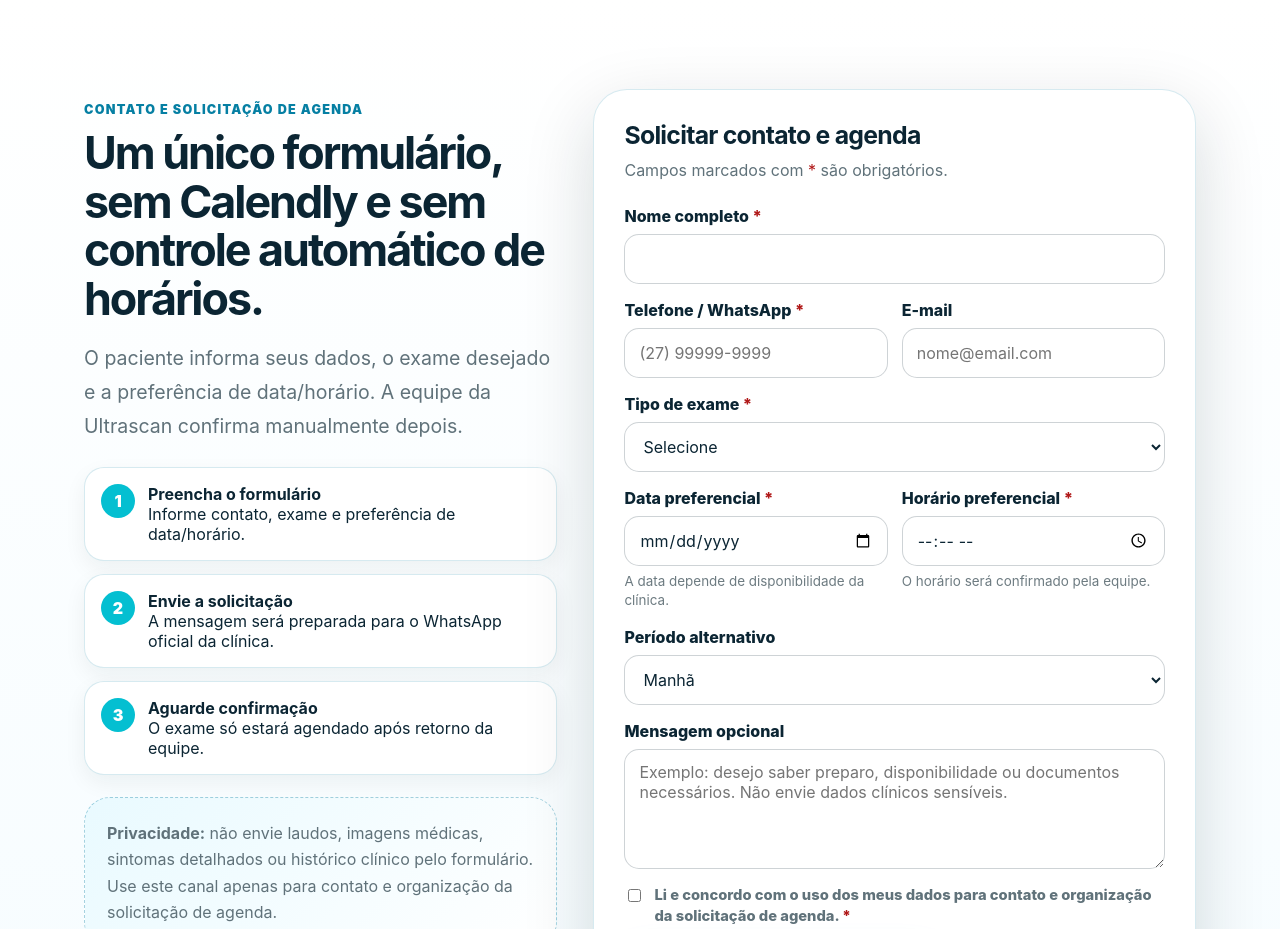
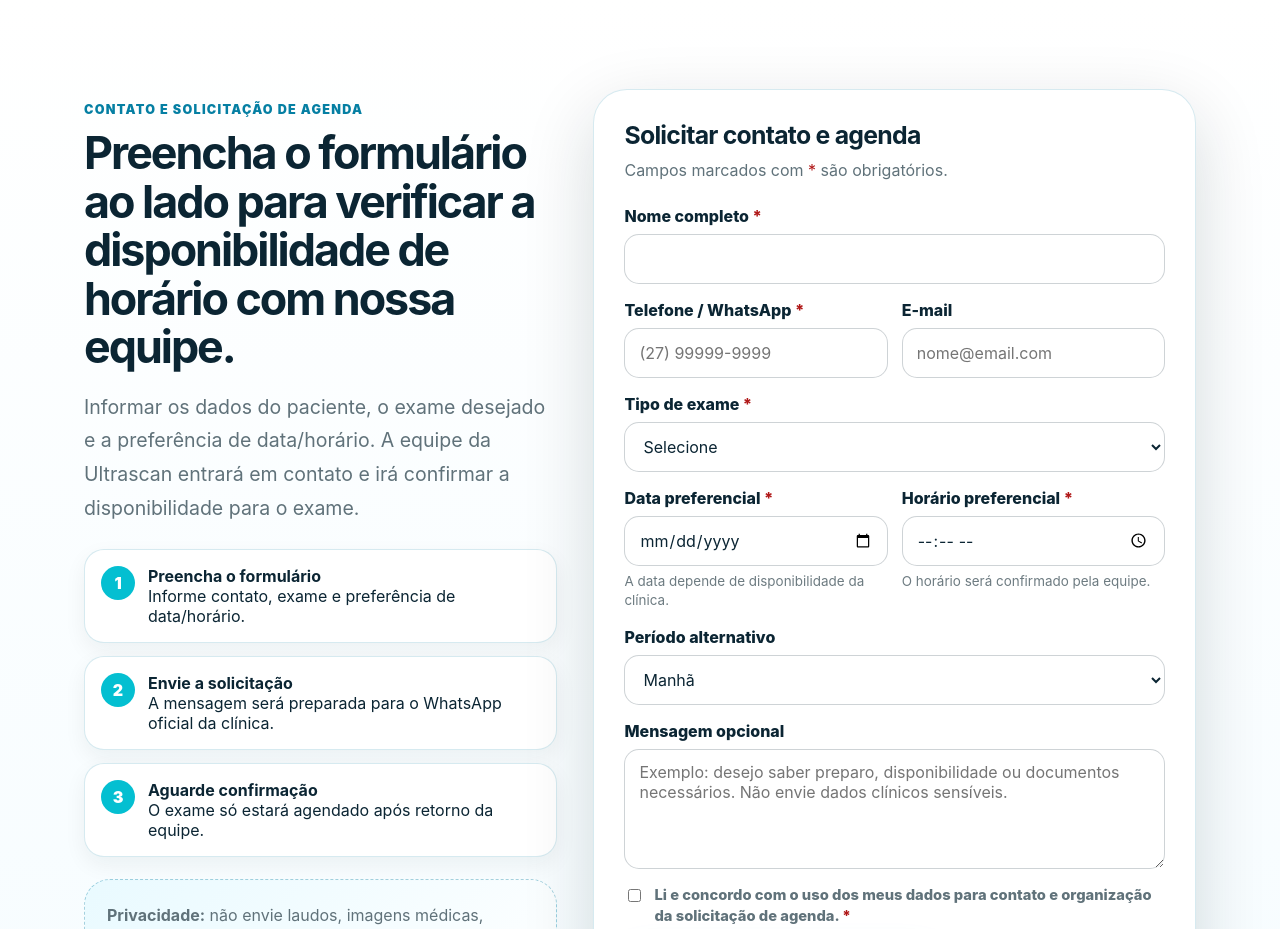
Before and after one commit to RobertoCR72/Aula_Web, a plain HTML site: page index.html in a window 1280 px wide. Shown: the part 1880-2809 px from the top of the page. Drawn offline with Linux system fonts and the light colour scheme.

Commit message:
subtitulo

```diff
--- a/index.html
+++ b/index.html
@@ -76,8 +76,8 @@
       <div class="container form-wrap">
         <div>
           <p class="eyebrow">Contato e solicitação de agenda</p>
-          <h2 class="section-title" id="form-title">Um único formulário, sem Calendly e sem controle automático de horários.</h2>
-          <p class="subtitle">O paciente informa seus dados, o exame desejado e a preferência de data/horário. A equipe da Ultrascan confirma manualmente depois.</p>
+          <h2 class="section-title" id="form-title">Preencha o formulário ao lado para verificar a disponibilidade de horário com nossa equipe.</h2>
+          <p class="subtitle">Informar os dados do paciente, o exame desejado e a preferência de data/horário. A equipe da Ultrascan entrará em contato e irá confirmar a disponibilidade para o exame.</p>
           <div class="steps" aria-label="Como funciona">
             <div class="step"><span class="num">1</span><div><strong>Preencha o formulário</strong><br>Informe contato, exame e preferência de data/horário.</div></div>
             <div class="step"><span class="num">2</span><div><strong>Envie a solicitação</strong><br>A mensagem será preparada para o WhatsApp oficial da clínica.</div></div>
```
